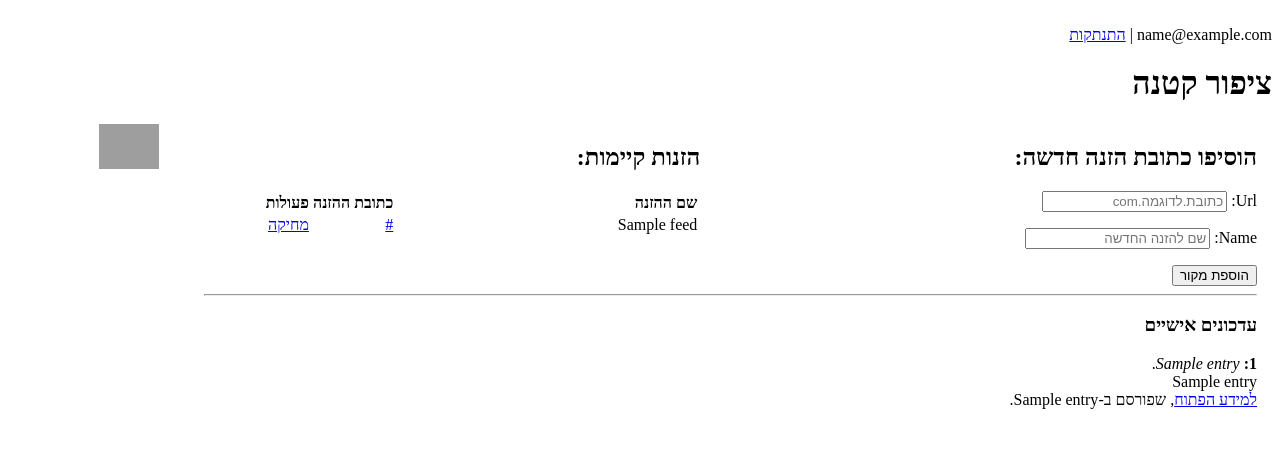
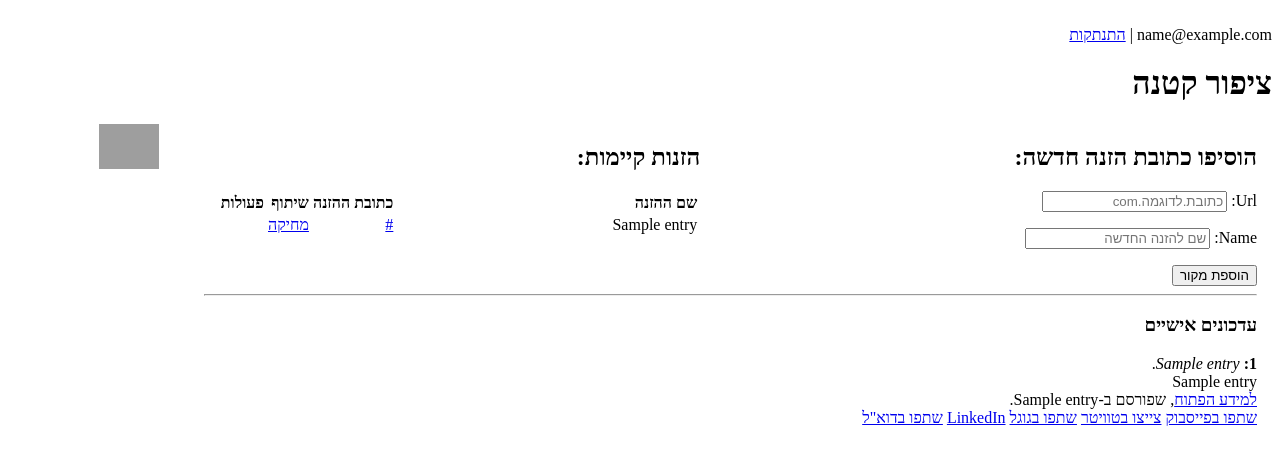
Before and after one commit to noamoss/notifier, a Flask app: template templates/feeds_editor.html in a window 1280 px wide. Shown: the top 465 px of the page. Run offline with Flask 2, Linux system fonts and the light colour scheme; the template is opened without the code that fills it: most values are stand-ins (such as "Sample title", 1, 10 or a date in 2020); form fields are guessed from the names that the template uses; parts of the project's set-up code (start-up, migrations or seed data) failed here and were passed over; grey boxes are pictures that could not be loaded.

Commit message:
add social sharing links for email template and feeds_editor

```diff
--- a/mail_sender/mail_sender.py
+++ b/mail_sender/mail_sender.py
@@ -42,7 +42,7 @@
     last_feed = feeds[0][4]
 
     if  user.last_feed is not None:
-        feeds = [feed for feed in feeds if feed[4] > user.last_feed]
+        feeds = [feed for feed in feeds if feed[4] > user.last_feed.date()]
     if not feeds:
         return None
     last_update_date = datetime.strftime(user.last_update.date(), '%d/%m/%Y')
--- a/templates/feed.html
+++ b/templates/feed.html
@@ -6,6 +6,13 @@
                 {{ entry[2] }}<br>
                 <a href="{{ entry[3] }}" target=_blank> למידע הפתוח</a>, שפורסם ב-{{ entry[4] }}.
                 <br>
+                <a href="https://www.facebook.com/sharer/sharer.php?u={{ entry[3] }}:{{entry[2]}},{{entry[1]}}" target="_blank">שתפו בפייסבוק</a>
+                <a href="https://twitter.com/home?status={{ entry[3] }}:{{entry[2]}},{{entry[1]}}" target="_blank">צייצו בטוויטר</a>
+                <a href="https://plus.google.com/share?url={{ entry[3] }}" target="_blank" target="_blank">שתפו בגוגל</a>
+                <a href="https://www.linkedin.com/shareArticle?mini=true&url={{ entry[3] }}&title={{entry[1]}}:{{entry[2]}}&summary=&source=" target="_blank">LinkedIn</a>
+                <a href="mailto:?&subject=מידע ציבורי מעניין&body={{ entry[3] }}" target="_blank">שתפו בדוא"ל</a>
+            <br>
+
         </p>
     {% endfor %}
     </div>
--- a/templates/feeds_editor.html
+++ b/templates/feeds_editor.html
@@ -1,6 +1,5 @@
 {% extends "_base.html" %}
 {% block content %}
-
     {{ user_email }}      |   <a href = "/logout"> התנתקות</a>
     <div class="row">
     <h1> ציפור קטנה </h1>
--- a/templates/registered_feeds.html
+++ b/templates/registered_feeds.html
@@ -6,7 +6,8 @@
                         <tr>
                             <th width="300"><strong>שם ההזנה</strong></th>
                              <th><strong>כתובת ההזנה</strong></th>
-                            <th><strong>פעולות</strong></th>
+                            <th><strong>שיתוף</strong></th>
+                            <th>פעולות</th>
                         </tr>
                     </thead>
                 {% for feed in feeds %}
--- a/views.py
+++ b/views.py
@@ -100,7 +100,10 @@
     error = None
     form = AddFeedForm(request.form)
     feed_url = feed_url
-    feed_title = feedparser.parse(feed_url).feed.title
+    try:
+        feed_title = feedparser.parse(feed_url).feed.title
+    except:
+        feed_title=""
 
     if form.validate_on_submit():
         new_feed = Feed(
```
Also changed, not shown: mail_sender/templates/email.html (+13 -4 lines), mail_sender/templates/email2.html (deleted, +0 -10 lines).
